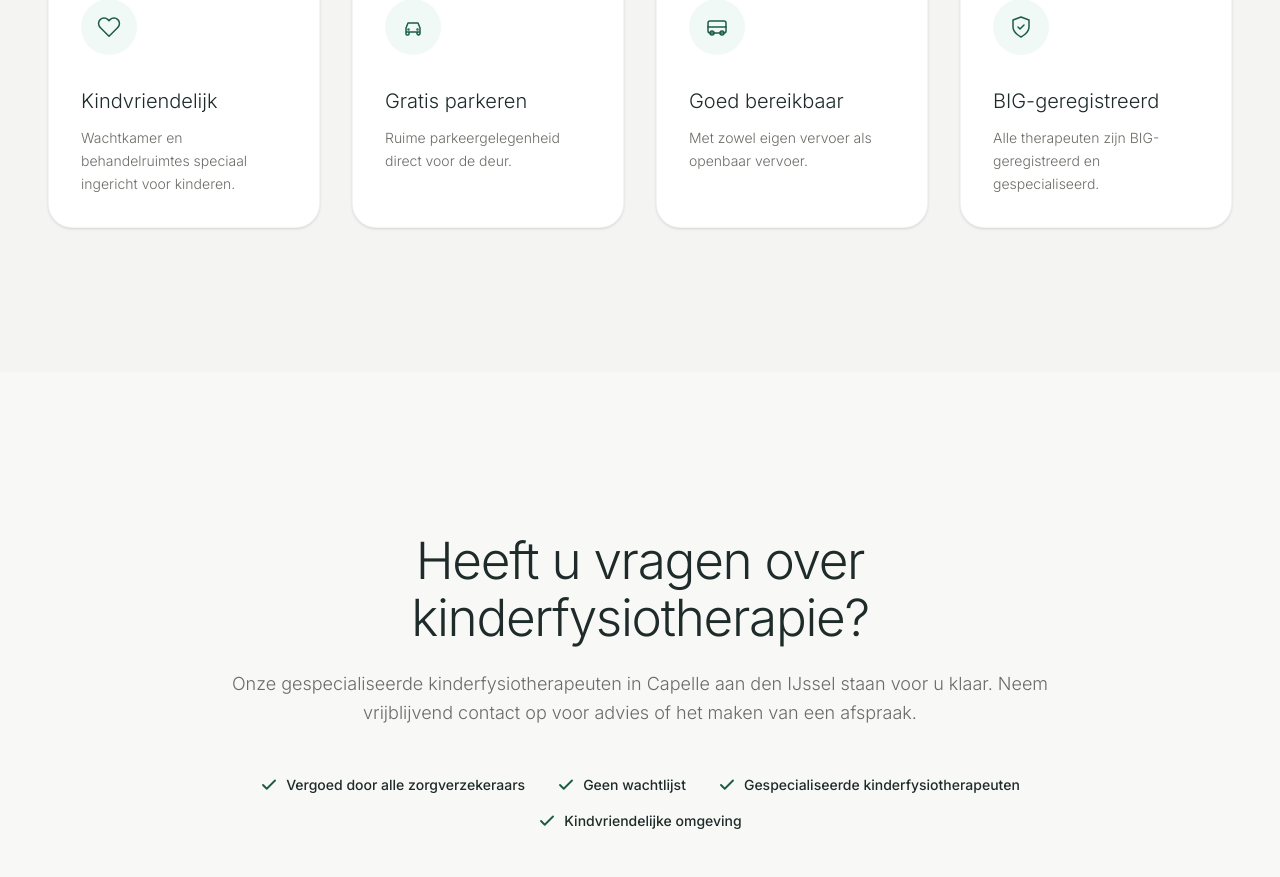
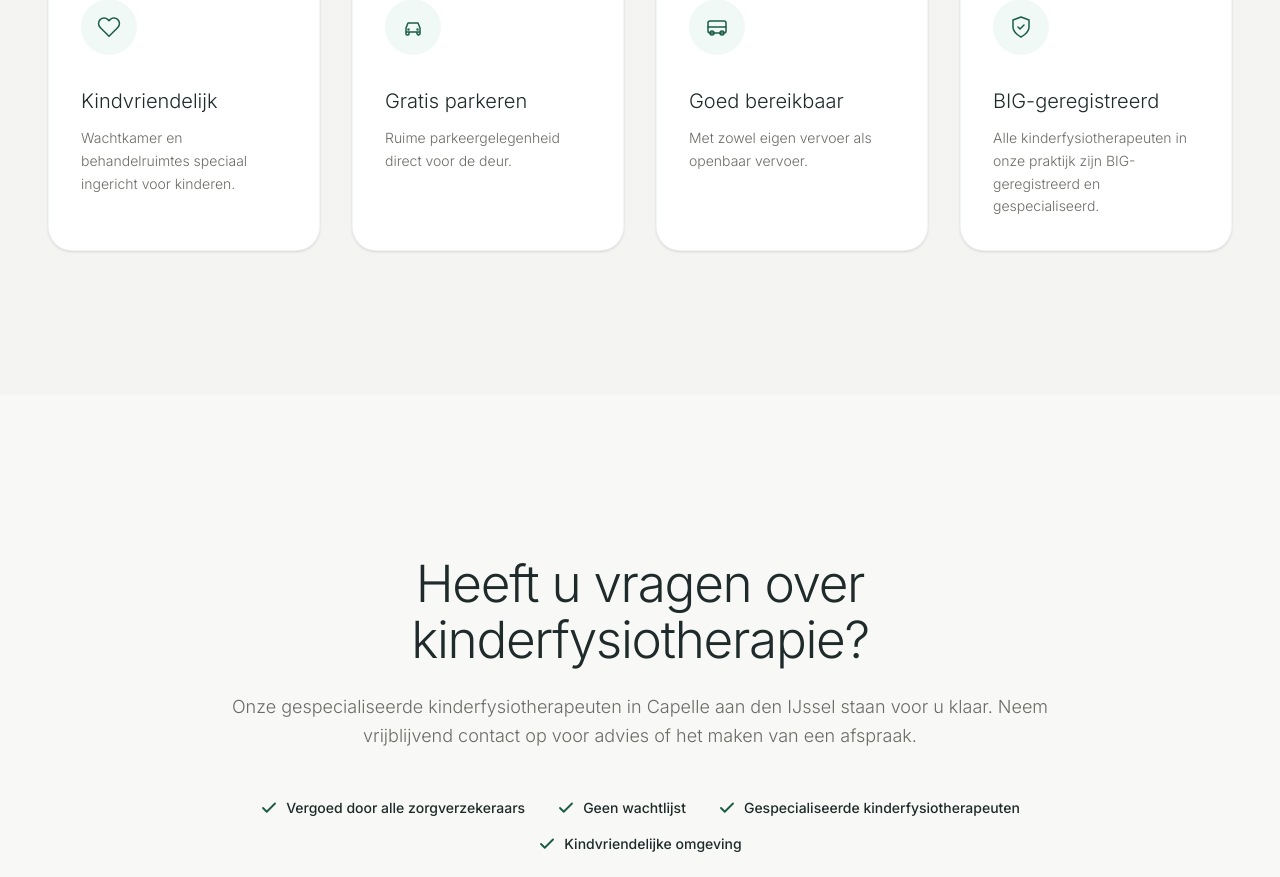
Before and after one commit to Maximustopdeals/kidsfysio-capelle-next-js, a Next.js app: page /contact in a window 1280 px wide. Shown: the part 2600-3477 px from the top of the page. Built offline with nearby package versions, Linux system fonts and the light colour scheme.

Commit message:
Refine text for BIG-geregistreerd section
Updated text for consistency with desired tone.

```diff
--- a/src/app/contact/page.tsx
+++ b/src/app/contact/page.tsx
@@ -30,7 +30,8 @@ const practiceFeatures = [
   },
   {
     title: "BIG-geregistreerd",
-    text: "Alle therapeuten zijn BIG-geregistreerd en gespecialiseerd.",
+    // Aangepast voor consistentie met de gewenste warmere toon uit het Word-document
+    text: "Alle kinderfysiotherapeuten in onze praktijk zijn BIG-geregistreerd en gespecialiseerd.",
     icon: "shield",
   },
 ];
```
